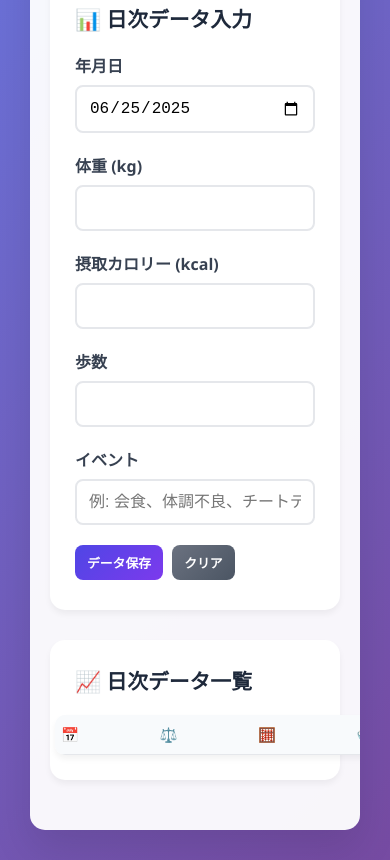
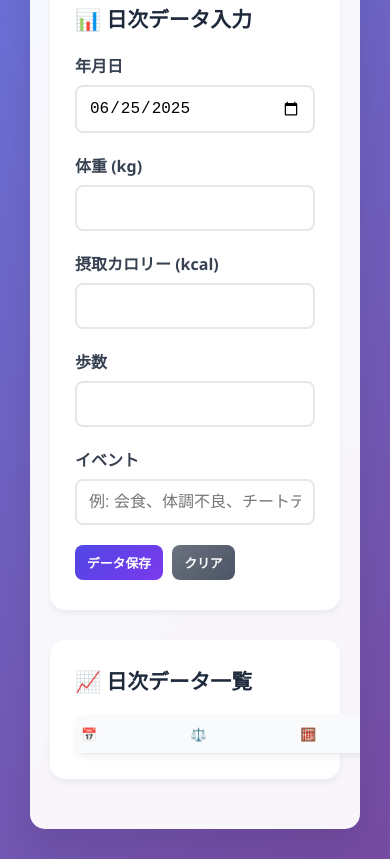
Before and after one commit to takanamiyuta/my-weight-app, a website: page index.html in a window 390 px wide. Shown: the part 499-1359 px from the top of the page. Drawn offline with nearby package versions, Linux system fonts and the light colour scheme; no server answers.

Commit message:
Update index.html

```diff
--- a/index.html
+++ b/index.html
@@ -319,20 +319,24 @@
                 grid-template-columns: 1fr;
             }
 
+            /* テーブル用スクロール設定 */
             .table-container {
-                margin: 0 -20px; /* 画面端まで使用 */
+                margin: 0 -20px;
                 border-radius: 0;
+                padding: 0 20px;
+                box-sizing: border-box;
             }
 
             .data-table {
-                min-width: 900px; /* スマホでも十分な幅を確保 */
+                min-width: 1000px; /* スマホで十分な幅を確保 */
                 font-size: 0.85rem;
             }
 
             .data-table th,
             .data-table td {
                 padding: 10px 6px;
-                min-width: 90px; /* セル幅を少し広く */
+                min-width: 110px;
+                font-size: 0.8rem;
             }
 
             .mobile-header {
@@ -343,14 +347,20 @@
                 display: none;
             }
 
+            /* グラフ用スクロール設定 */
             .chart-container {
                 padding: 15px;
-                margin: 0 -20px; /* 画面端まで使用 */
+                margin: 0 -20px 30px;
                 border-radius: 0;
             }
 
+            .chart-scroll-container {
+                margin: 0 -15px;
+                padding: 0 15px;
+            }
+
             .chart-wrapper {
-                min-width: 1800px; /* スマホでは3倍幅 */
+                width: 1800px; /* スマホでは3倍幅 */
                 height: 350px;
             }
 
@@ -361,14 +371,37 @@
                 margin-bottom: 5px;
                 white-space: nowrap;
             }
+
+            /* スクロールバーのスタイル調整 */
+            .table-container::-webkit-scrollbar,
+            .chart-scroll-container::-webkit-scrollbar {
+                height: 8px;
+            }
+
+            .table-container::-webkit-scrollbar-track,
+            .chart-scroll-container::-webkit-scrollbar-track {
+                background: #f1f5f9;
+                border-radius: 4px;
+            }
+
+            .table-container::-webkit-scrollbar-thumb,
+            .chart-scroll-container::-webkit-scrollbar-thumb {
+                background: #94a3b8;
+                border-radius: 4px;
+            }
+
+            .table-container::-webkit-scrollbar-thumb:hover,
+            .chart-scroll-container::-webkit-scrollbar-thumb:hover {
+                background: #64748b;
+            }
         }
     </style>
 </head>
 <body>
     <div class="container">
-                        <div class="header">
+        <div class="header">
             <h1>💪 俺の大会までの道のり</h1>
-            <p>Ver1.04 [スマホスクロール対応]</p>
+            <p>Ver1.05 [スクロール修正版]</p>
         </div>
 
         <div class="tabs">
@@ -580,8 +613,10 @@
         <div id="analysis" class="tab-content">
             <div class="chart-container">
                 <h3 id="chart-title">大会当日は計算中...で着地見込み！</h3>
-                <div class="chart-wrapper">
-                    <canvas id="analysisChart"></canvas>
+                <div class="chart-scroll-container">
+                    <div class="chart-wrapper">
+                        <canvas id="analysisChart"></canvas>
+                    </div>
                 </div>
             </div>
         </div>
```
